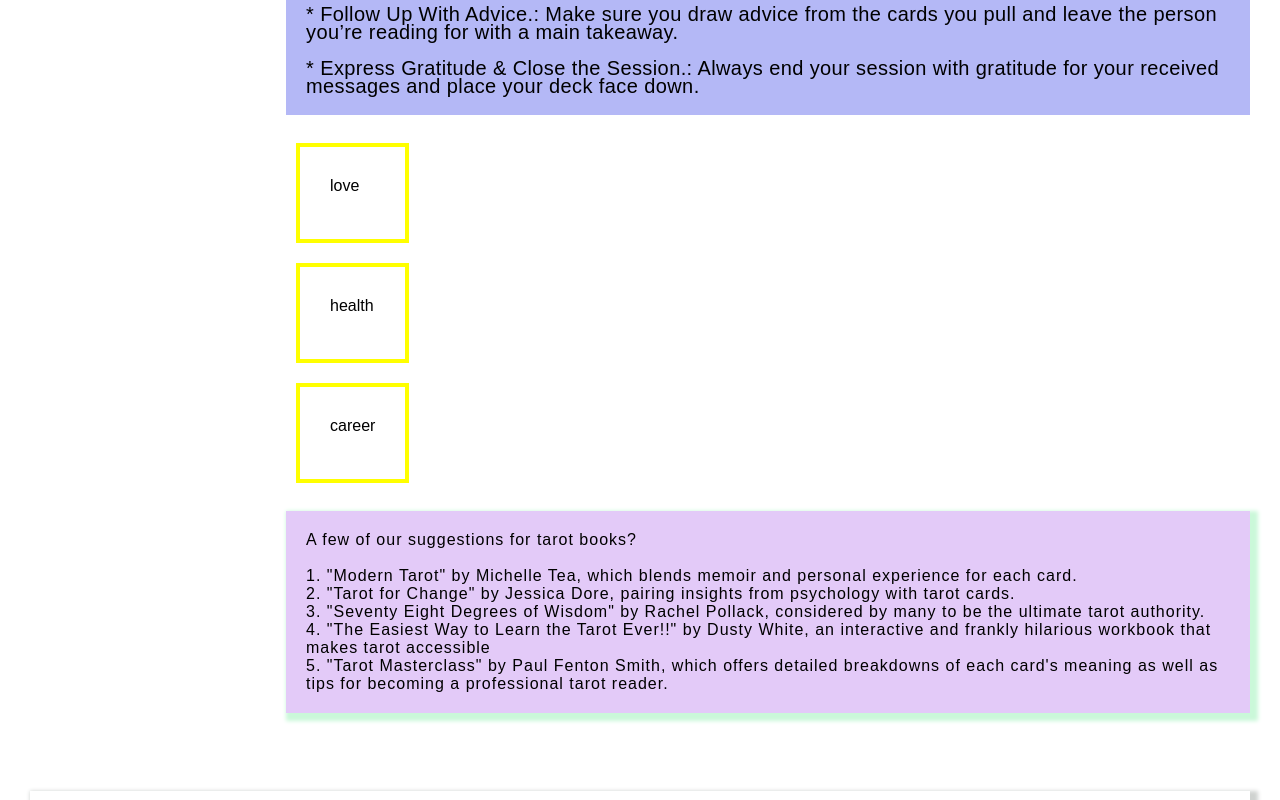
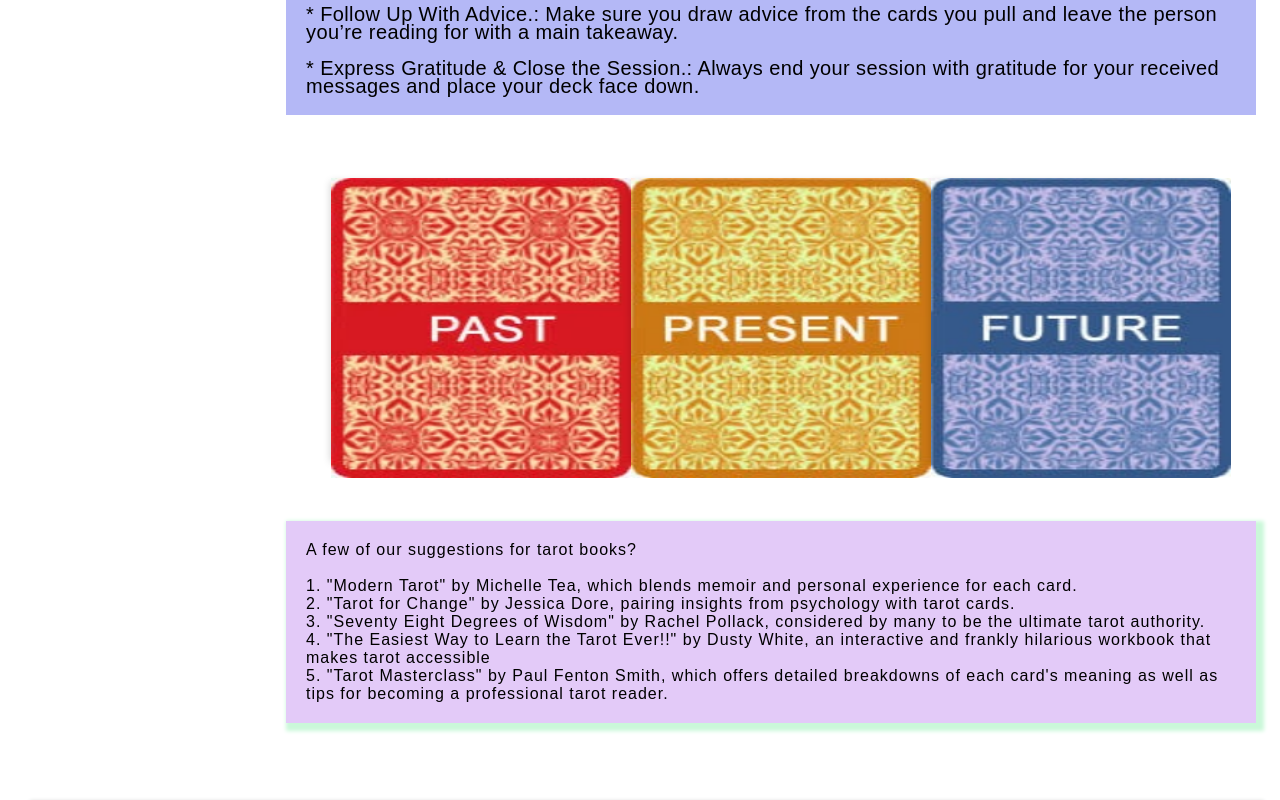
Before and after one commit to saumyao3pce/Front-end-learning, a plain HTML site: page tarot-reader/index.html in a window 1280 px wide. Shown: the part 1880-2680 px from the top of the page. Drawn offline with Linux system fonts and the light colour scheme.

Commit message:
first commit

```diff
--- a/tarot-reader/index.css
+++ b/tarot-reader/index.css
@@ -198,21 +198,67 @@ font-family: 'Noto Sans Chorasmian', sans-serif;
         font-style: italic ;
         font-size: 30px;
       }
-.zodiac-card{
-    /* border : 3px solid rgb(5, 131, 170); */
-    display: grid;
-    grid-auto-rows: 100px;
-    padding: 10px;
-    justify-content: space-between;
-    gap: 20px;
+
+
+
+ .zodiac-card{
+  padding: 35px;
+  display:flex;
+  flex-direction: row;
+  justify-content: space-evenly;
+
     }
-    .zodiac-boxes{
+     /* .zodiac-boxes{
         border: 4px solid yellow;
         background-color: azures;
-        padding: 30px;
-    }
+        padding: 40px;
+        margin: 10px;
+        gap: 5px;
+    }   */
+
+.flip-card {
+  background-color: transparent;
+  width: 300px;
+  padding: 10px;
+
+  height: 300px;
+  /* perspective: 1000px; */
+}
+.flip-card-inner {
+  position: relative;
+  width: 100%;
+  height: 100%;
+  transition: transform 0.6s;
+  transform-style: preserve-3d;
+  box-shadow: 0 4px 8px 0 rgba(0,0,0,0.2);
+}
+.flip-card:hover .flip-card-inner {
+  transform: rotateY(180deg);
+}
+.flip-card-front, .flip-card-back {
+  position: absolute;
+  width: 100%;
+  height: 100%;
+  object-fit: cover;
+
+  -webkit-backface-visibility: hidden;
+  backface-visibility: hidden;
+}
+.flip-card-front {
+  /* background-color: #bbb; */
+  /* color: black; */
+}
+.flip-card-back {
+  /* background-color: #2980b9; */
+  /* color: white; */
+  transform: rotateY(180deg);
+}
+
+
+
 .Reference{
     padding: 20px;
+    width: auto;
     letter-spacing: 1px;
     background-color: rgb(227, 202, 248);
     box-shadow: 4px 4px 4px 4px  rgb(202, 248, 217);
@@ -229,6 +275,7 @@ grid-area: nv;
 .adv{
 grid-area: ad;
 padding: 30px;
+
 }
 .formcard{
     background-color: rgb(236, 167, 188);
@@ -239,6 +286,7 @@ padding: 30px;
     background-color: azure;
     padding: 10px;
 }
+
 
 
 
@@ -284,6 +332,8 @@ text-align: center;
     color: white;
     transition: 0.5s;
 }
+
+
 
 
 @media only screen and (max-width : 700px) {
--- a/tarot-reader/index.html
+++ b/tarot-reader/index.html
@@ -10,6 +10,8 @@
     <link href="https://fonts.googleapis.com/css?family=Roboto:300,400,500,700" rel="stylesheet"  >
     <link rel="stylesheet" href="https://use.fontawesome.com/releases/v5.5.0/css/all.css" integrity="sha384-B4dIYHKNBt8Bc12p+WXckhzcICo0wtJAoU8YZTY5qE0Id1GSseTk6S+L3BlXeVIU" crossorigin="anonymous">
 </head>
+
+
 <body>
 
 <!-- <div class="pic"> -->
@@ -92,10 +94,42 @@
             </p>
         </div>   <br>
 
+
         <div class="zodiac-card ">
-            <div class="zodiac-boxes" id="box-1"> love </div>
-            <div class="zodiac-boxes" id="box-2"> health </div>
-            <div class="zodiac-boxes" id="box-3"> career </div>
+          <!-- <h3>Hover over the image below:</h3> -->
+          <div class="flip-card">
+            <div class="flip-card-inner" id="box-1">
+              <div class="flip-card-front">
+                <img src="past.jpg" alt="Avatar" style="width:300px;height:300px;">
+              </div>
+              <div class="flip-card-back">
+                <img src="crd1.jpg" alt="Avatar" style="width:300px;height:300px;">
+              </div>
+            </div>
+          </div>
+
+          <div class="flip-card">
+            <div class="flip-card-inner" id="box-2">
+              <div class="flip-card-front">
+                <img src="present.jpg" alt="Avatar" style="width:300px;height:300px;">
+              </div>
+              <div class="flip-card-back">
+                <img src="crd2.jpg" alt="Avatar" style="width:300px;height:300px;">
+              </div>
+               </div>
+          </div>
+
+          <div class="flip-card">
+             <div class="flip-card-inner" id="box-3">
+              <div class="flip-card-front">
+                <img src="future.jpg" alt="Avatar" style="width:300px;height:300px;">
+              </div>
+              <div class="flip-card-back">
+                <img src="crd3.jpg" alt="Avatar" style="width:300px;height:300px;">
+              </div>
+            </div>
+          </div>
+
         </div><br>
 
         <div class="Reference" id="refrence">    <span class="References">  A few of our suggestions for tarot books?</span>
@@ -108,7 +142,7 @@
                 professional tarot reader.<br>
             </p>
         </div><br>
-
+          </div>
     </main>
 
 
```
Also changed, not shown: tarot-reader/crd1.jpg (added), tarot-reader/crd10.jpg (added), tarot-reader/crd11.jpg (added), tarot-reader/crd2.jpg (added), tarot-reader/crd3.jpg (added), tarot-reader/crd4.jpg (added), tarot-reader/crd5.jpg (added), tarot-reader/crd6.jpg (added), tarot-reader/crd7.jpg (added), tarot-reader/crd8.jpg (added), tarot-reader/crd9.jpg (added), tarot-reader/future.jpg (added), tarot-reader/index.js (added), tarot-reader/past-present-future.jpg (added), 2 more files.
